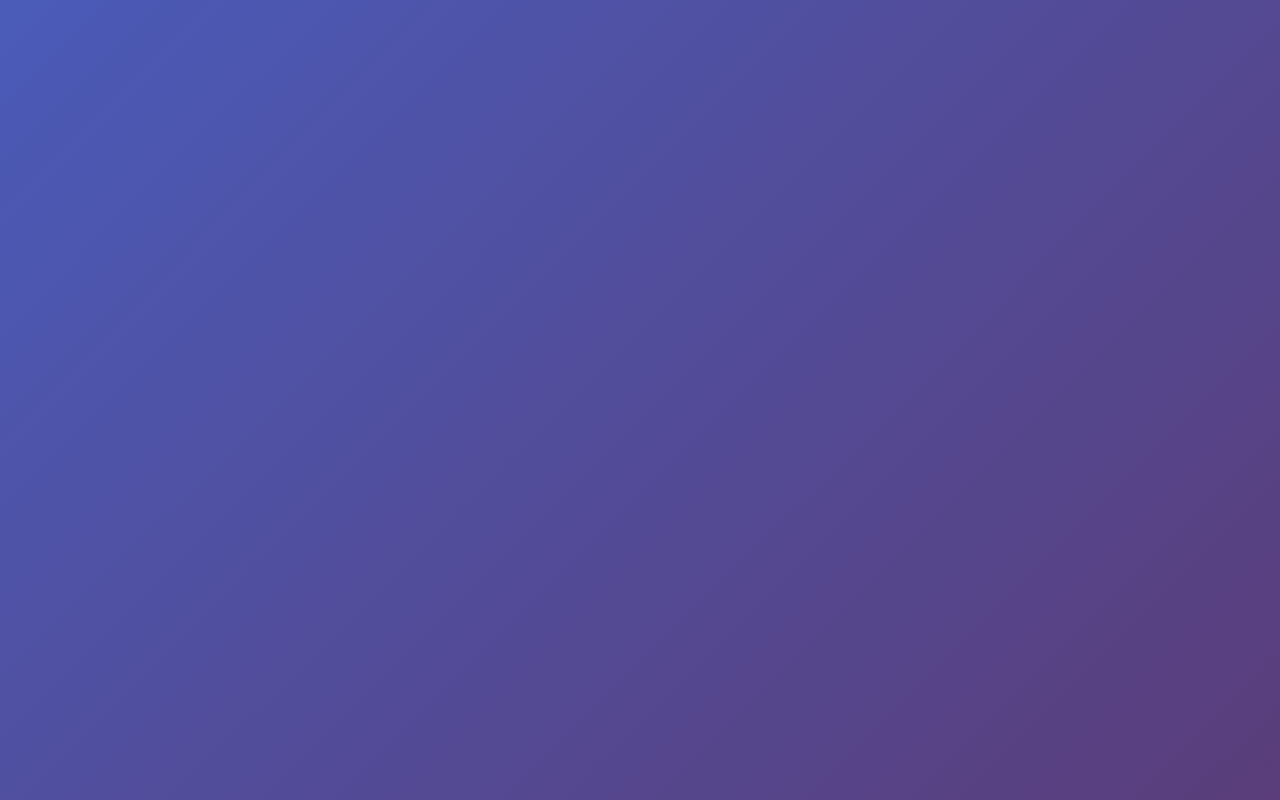
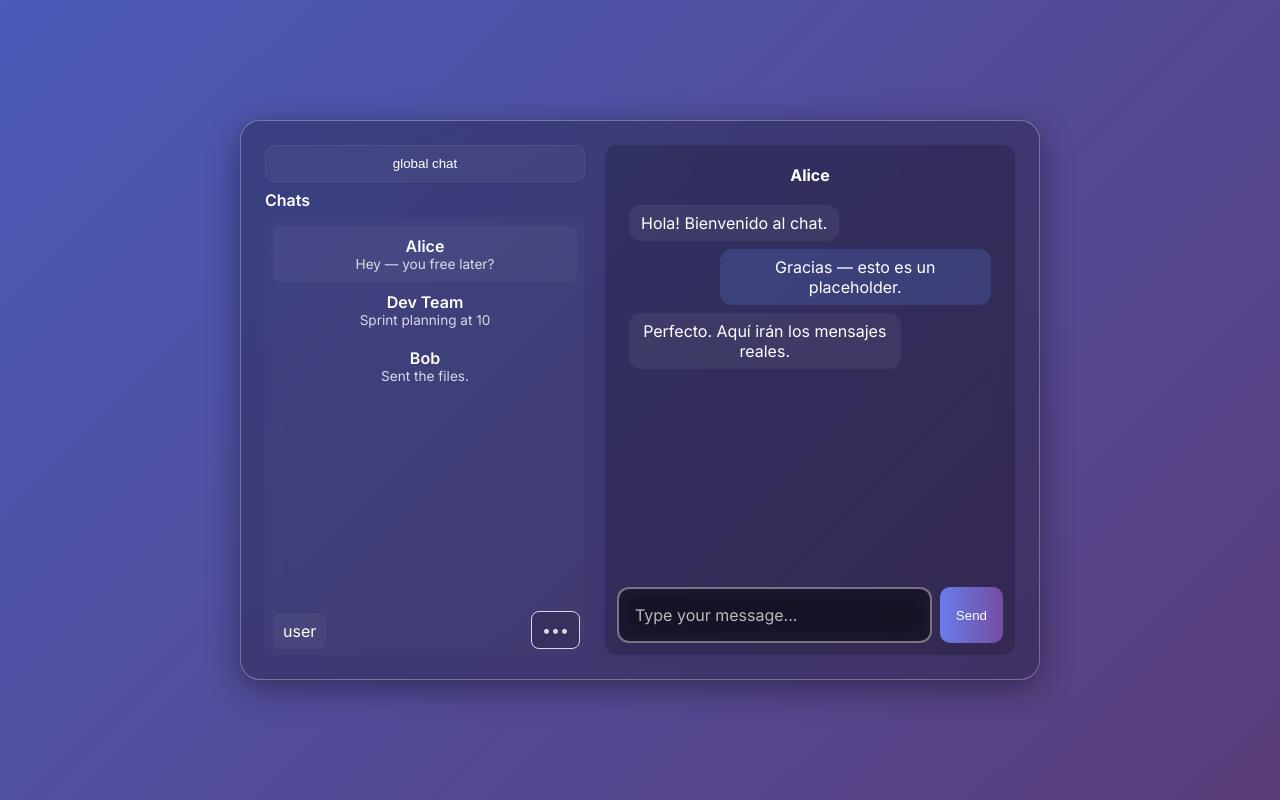
Before and after one commit to In2siders/frontend-monorepo, a React (Vite) app in the folder apps/web/: page /chat in a window 1280 px wide. Before the commit this address had no page. Built offline with nearby package versions, Linux system fonts and the light colour scheme.

Commit message:
feat: add chat functionality with sample messages and styles style: update input styles and remove legacy support in common styles

```diff
--- a/apps/web/src/App.jsx
+++ b/apps/web/src/App.jsx
@@ -2,7 +2,7 @@ import '@repo/common/style.css'
 import Home from './pages/home'
 import Register from './pages/auth/register'
 import Login from './pages/auth/login'
-// import Chat from './pages/chat/index'
+import Chat from './pages/chat/index'
 import {
   BrowserRouter as Router,
   Routes,
@@ -18,7 +18,7 @@ function App() {
           <Route path="/" element={<Home />} />
           <Route path="/auth/register" element={<Register />} />
           <Route path="/auth/login" element={<Login />} />
-          {/* <Route path="/chat" element={<Chat />} /> */}
+          <Route path="/chat" element={<Chat />} />
         </Routes>
       </div>
     </Router>
--- a/apps/web/src/pages/auth/login.jsx
+++ b/apps/web/src/pages/auth/login.jsx
@@ -94,14 +94,20 @@ const LoginWithFile = ({ credentials, setCredentials, loading, clearMethod, setL
   return (
     <div className="space-y-4">
       <form onSubmit={handleLogin} className="form-group space-y-4">
+        <label htmlFor="auth-file" className="block text-sm font-medium text-gray-700">
+          Choose your authentication file
+        </label>
         <input
+          id="auth-file"
           type="file"
           onChange={(e) => setFile(e.target.files[0])}
-          className="input"
+          className="file_input"
+          aria-label="Upload your authentication file"
           required
         />
+        <div className="text-sm text-gray-600">{file ? file.name : 'No file selected'}</div>
         <Button variant="accent" width="full" type="submit" disabled={loading}>
-          {loading ? 'Signing in...' : 'Login'}
+          {loading ? 'Signing in...' : 'Login with File'}
         </Button>
       </form>
       <Button variant="ghost" width="full" onClick={clearMethod}>
--- a/apps/web/src/pages/auth/register.jsx
+++ b/apps/web/src/pages/auth/register.jsx
@@ -1,6 +1,6 @@
 import { useEffect, useState } from 'react'
 import { apiFetch } from '@repo/connection/utils/api'
-import { generateUserKey, compress, decompress } from '@repo/connection/utils/userRegistration'
+import { generateUserKey, compress, decompress } from '@repo/connection/utils/userAuthentication'
 import { Button } from '@repo/components/button'
 import '@repo/common/style.css'
 
@@ -29,7 +29,7 @@ const fnSaveKeyToLocalStorage = (u, key) => {
 }
 
 const FirstStep = ({ onNext }) => (
-  <div className="container">
+  <div className="container max-w-md mx-auto">
     <h1 className="title">Create Account</h1>
     <p className="subtitle">This application uses PGP keys for authentication.</p>
 
@@ -115,7 +115,7 @@ const SecondStep = ({ onNext, onBack, data, setData }) => {
 
   return (
     <div className="container">
-      <h1 className="title">Choose Username</h1>
+      <h1 className="title">Choose<br></br>Username</h1>
       <p className="subtitle">Enter your desired username</p>
 
       {loading ? (
--- a/apps/web/src/pages/chat/index.jsx
+++ b/apps/web/src/pages/chat/index.jsx
@@ -0,0 +1,61 @@
+import React, { useState } from 'react'
+import '@repo/common/chat-style.css'
+
+const sampleChats = [
+  { id: 1, name: 'Alice', last: 'Hey — you free later?' },
+  { id: 2, name: 'Dev Team', last: 'Sprint planning at 10' },
+  { id: 3, name: 'Bob', last: 'Sent the files.' },
+]
+
+const sampleMessages = [
+  { id: 1, from: 'them', text: 'Hola! Bienvenido al chat.' },
+  { id: 2, from: 'you', text: 'Gracias — esto es un placeholder.' },
+  { id: 3, from: 'them', text: 'Perfecto. Aquí irán los mensajes reales.' },
+]
+
+const ChatPage = () => {
+  const [activeChat] = useState(sampleChats[0])
+  const [messages] = useState(sampleMessages)
+
+  return (
+    <div className="container chat-layout">
+      <aside className="left">
+        <button className="chat-global-btn">global chat</button>
+        <h3 className="chat-column-title">Chats</h3>
+        <ul className="chat-list">
+          {sampleChats.map((c) => (
+            <li key={c.id} className={`chat-item ${c.id === activeChat.id ? 'active' : ''}`}>
+              <div className="chat-item-name">{c.name}</div>
+              <div className="chat-item-last">{c.last}</div>
+            </li>
+          ))}
+        <div className="left-footer">
+          <div className="mini-user">user</div>
+          <div className="mini-actions">•••</div>
+        </div>
+        </ul>
+
+      </aside>
+
+      <main className="right">
+        <div className="chat-window">
+          <div className="chat-window-header">{activeChat.name}</div>
+          <div className="messages" role="log" aria-live="polite">
+            {messages.map((m) => (
+              <div key={m.id} className={`message ${m.from === 'you' ? 'you' : 'them'}`}>
+                {m.text}
+              </div>
+            ))}
+          </div>
+
+          <form className="chat-input-form" onSubmit={(e) => e.preventDefault()}>
+            <input type="text" className="message-input" placeholder="Type your message..." />
+            <button type="submit" className="send-button">Send</button>
+          </form>
+        </div>
+      </main>
+    </div>
+  )
+}
+
+export default ChatPage
--- /dev/null
+++ b/packages/common/chat-style.css
@@ -0,0 +1,226 @@
+@import url('https://fonts.googleapis.com/css2?family=Inter:wght@300;400;500;600;700&display=swap');
+
+/* Chat-specific stylesheet (standalone) */
+* {
+    box-sizing: border-box;
+}
+
+body {
+    margin: 0;
+    padding: 16px;
+    min-height: 100vh;
+    display: flex;
+    align-items: center;
+    justify-content: center;
+    background: linear-gradient(135deg, #4a5bb8 0%, #5a3d7a 100%);
+    font-family: 'Inter', -apple-system, BlinkMacSystemFont, sans-serif;
+    color: #ffffff;
+}
+
+/* Container used by chat page (keeps look consistent) */
+.container {
+    background: rgba(0, 0, 0, 0.25);
+    backdrop-filter: blur(20px);
+    border: 1px solid rgba(255, 255, 255, 0.3);
+    border-radius: 20px;
+    box-shadow: 0 8px 32px rgba(0, 0, 0, 0.4);
+    padding: 24px;
+    width: 100vh;
+    height: 100vh;
+    transition: all 0.25s ease;
+    overflow: hidden;
+}
+
+/* CHAT LAYOUT: two columns */
+.chat-layout {
+    display: grid;
+    grid-template-columns: 320px 1fr;
+    gap: 20px;
+}
+
+.left {
+    display: flex;
+    flex-direction: column;
+}
+
+.chat-global-btn {
+    display: block;
+    width: 100%;
+    padding: 10px 12px;
+    border-radius: 10px;
+    background: rgba(255, 255, 255, 0.04);
+    color: #fff;
+    border: 1px solid rgba(255, 255, 255, 0.06);
+    text-transform: lowercase;
+    margin-bottom: 8px;
+}
+
+.chat-column-title {
+    margin: 0 0 8px 0;
+    font-size: 1rem;
+    font-weight: 600;
+    text-align: left;
+}
+
+.chat-list {
+    list-style: none;
+    height: 100%;
+    margin: 0;
+    padding: 8px;
+    background: rgba(255, 255, 255, 0.02);
+    border-radius: 12px;
+    overflow-y: auto;
+}
+
+.chat-item {
+    padding: 10px;
+    border-radius: 8px;
+    cursor: pointer;
+}
+
+.chat-item.active {
+    background: rgba(255, 255, 255, 0.04);
+}
+
+.chat-item-name {
+    font-weight: 600;
+}
+
+.chat-item-last {
+    font-size: 0.85rem;
+    opacity: 0.8;
+}
+
+.left-footer {
+    display: flex;
+    gap: 8px;
+    margin-top: 8px;
+    align-items: center;
+}
+
+.mini-user {
+    padding: 8px 10px;
+    background: rgba(255, 255, 255, 0.04);
+    border-radius: 8px;
+    bottom: 30px;
+    position: fixed;
+}
+
+.mini-actions {
+    opacity: 0.8;
+    bottom: 30px;
+    position: fixed;
+    left : 290px;
+    border: 1px solid #fff;
+    padding: 8px 10px;
+    border-radius: 8px;
+    background: rgba(0, 0, 0, 0.2);
+}
+
+.right {
+    display: flex;
+    flex-direction: column;
+    gap: 12px;
+}
+
+.chat-window {
+    display: flex;
+    flex-direction: column;
+    background: rgba(0, 0, 0, 0.18);
+    border-radius: 12px;
+    padding: 12px;
+    height: 100%;
+    overflow: hidden;
+}
+
+.chat-window-header {
+    font-weight: 700;
+    padding: 8px 12px;
+}
+
+.messages {
+    flex: 1 1 auto;
+    overflow-y: auto;
+    padding: 12px;
+    display: flex;
+    flex-direction: column;
+    gap: 8px;
+}
+
+.message {
+    max-width: 75%;
+    padding: 8px 12px;
+    border-radius: 12px;
+}
+
+.message.you {
+    background: rgba(100, 150, 255, 0.18);
+    align-self: flex-end;
+}
+
+.message.them {
+    background: rgba(255, 255, 255, 0.06);
+    align-self: flex-start;
+}
+
+.chat-input-form {
+    display: flex;
+    gap: 8px;
+    padding-top: 8px;
+}
+
+.message-input {
+    flex: 1 1 auto;
+    padding: 10px 12px;
+    border-radius: 10px;
+    border: 1px solid rgba(255, 255, 255, 0.08);
+    background: rgba(0, 0, 0, 0.2);
+    color: #fff;
+}
+
+.send-button {
+    padding: 10px 16px;
+    border-radius: 10px;
+    border: none;
+    background: linear-gradient(90deg, #667eea, #764ba2);
+    color: white;
+    cursor: pointer;
+}
+
+/* Custom scrollbar: track transparent, thumb visible */
+.chat-list::-webkit-scrollbar,
+.messages::-webkit-scrollbar {
+    width: 8px;
+}
+
+.chat-list::-webkit-scrollbar-track,
+.messages::-webkit-scrollbar-track {
+    background: transparent;
+}
+
+.chat-list::-webkit-scrollbar-thumb,
+.messages::-webkit-scrollbar-thumb {
+    background: rgba(255, 255, 255, 0.18);
+    border-radius: 6px;
+    border: 2px solid transparent;
+    background-clip: padding-box;
+}
+
+.chat-list::-webkit-scrollbar-thumb:hover,
+.messages::-webkit-scrollbar-thumb:hover {
+    background: rgba(255, 255, 255, 0.26);
+}
+
+@media (max-width: 900px) {
+    .chat-layout {
+        grid-template-columns: 1fr;
+    }
+
+    .chat-list {
+        height: 28vh;
+    }
+
+    .chat-window {
+        height: 46vh;
+    }
+}
--- a/packages/common/style.css
+++ b/packages/common/style.css
@@ -30,7 +30,6 @@ body {
     box-shadow: 0 8px 32px rgba(0, 0, 0, 0.4);
     padding: 48px;
     width: 100%;
-    max-width: 500px;
     max-height: 70vh;
     text-align: center;
     transition: all 0.3s cubic-bezier(0.4, 0, 0.2, 1);
@@ -41,30 +40,6 @@ body {
 .container:hover {
     box-shadow: 0 12px 40px rgba(0, 0, 0, 0.5);
     transform: translateY(-2px);
-}
-
-/* ====== Legacy Support (use same styles as container) ====== */
-.card,
-.login-menu,
-.accCreationCard,
-.accCreationInfoCard {
-    background: rgba(0, 0, 0, 0.25);
-    backdrop-filter: blur(20px);
-    border: 1px solid rgba(255, 255, 255, 0.3);
-    border-radius: 20px;
-    box-shadow: 0 8px 32px rgba(0, 0, 0, 0.4);
-    padding: 48px;
-    width: 100%;
-    max-width: 500px;
-    max-height: 70vh;
-    text-align: center;
-    transition: all 0.3s cubic-bezier(0.4, 0, 0.2, 1);
-    overflow-y: auto;
-    overflow-x: hidden;
-    display: flex;
-    flex-direction: column;
-    align-items: center;
-    gap: 24px;
 }
 
 /* ====== Custom Scrollbar ====== */
@@ -217,6 +192,17 @@ input:focus {
     color: #ffffff;
 }
 
+.file_input {
+    border: 1px solid rgba(255, 255, 255, 0.4);
+    border-radius: 8px;
+    padding: 10px;
+    background: rgba(0, 0, 0, 0.3);
+    color: #ffffff;
+    font-size: 1rem;
+    font-family: inherit;
+    cursor: pointer;
+}
+
 /* ====== Warning Box ====== */
 .warning {
     background: rgba(120, 20, 20, 0.4);
```
